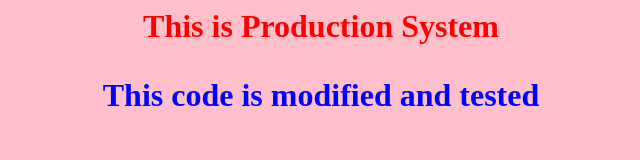
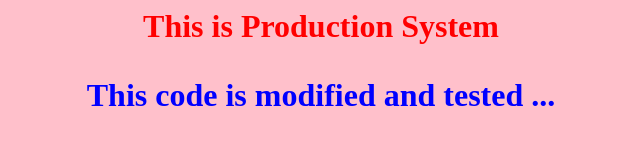
Before and after one commit to piyush1000mehta/task1, a plain HTML site: page index.html in a window 1280 px wide. Shown: the whole page, without its empty margins (319-959 px from the left). Drawn offline with Linux system fonts and the light colour scheme.

Commit message:
first on developer

```diff
--- a/index.html
+++ b/index.html
@@ -2,7 +2,7 @@
 	<h1>
 		<center>
 			<p style="color:red">This is Production System</p>
-			<p style="color:blue">This code is modified and tested </p>
+			<p style="color:blue">This code is modified and tested ... </p>
 		</center>
 	</h1>
 </body>
```
